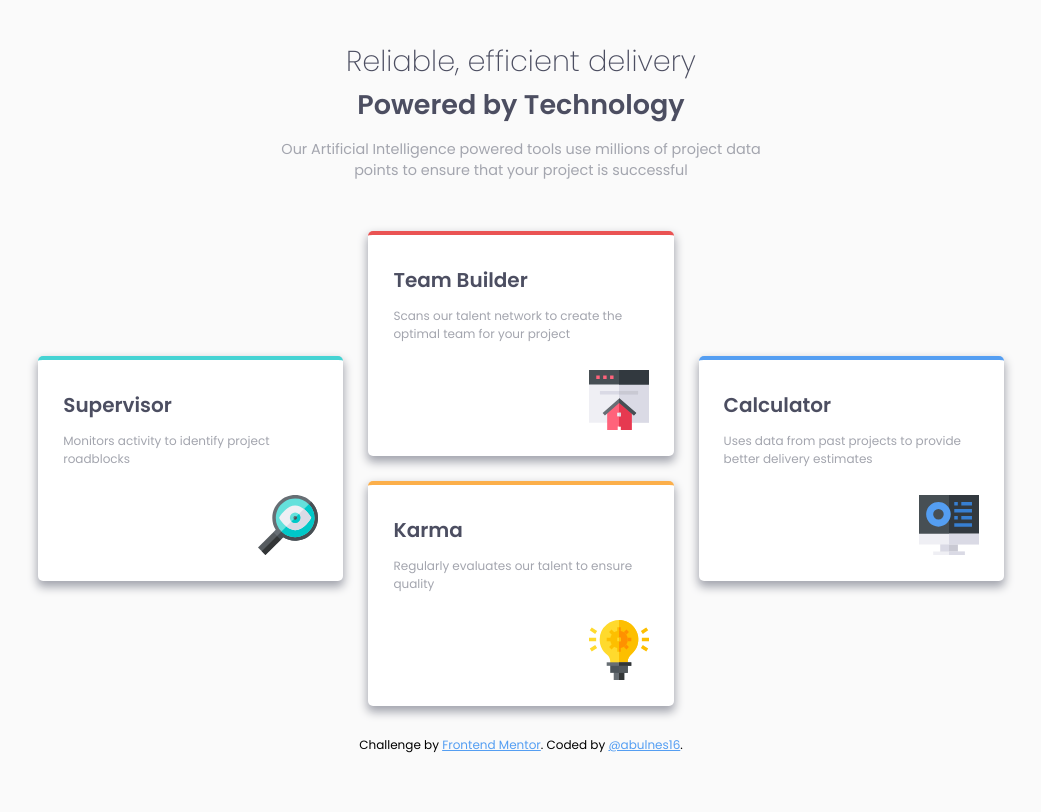
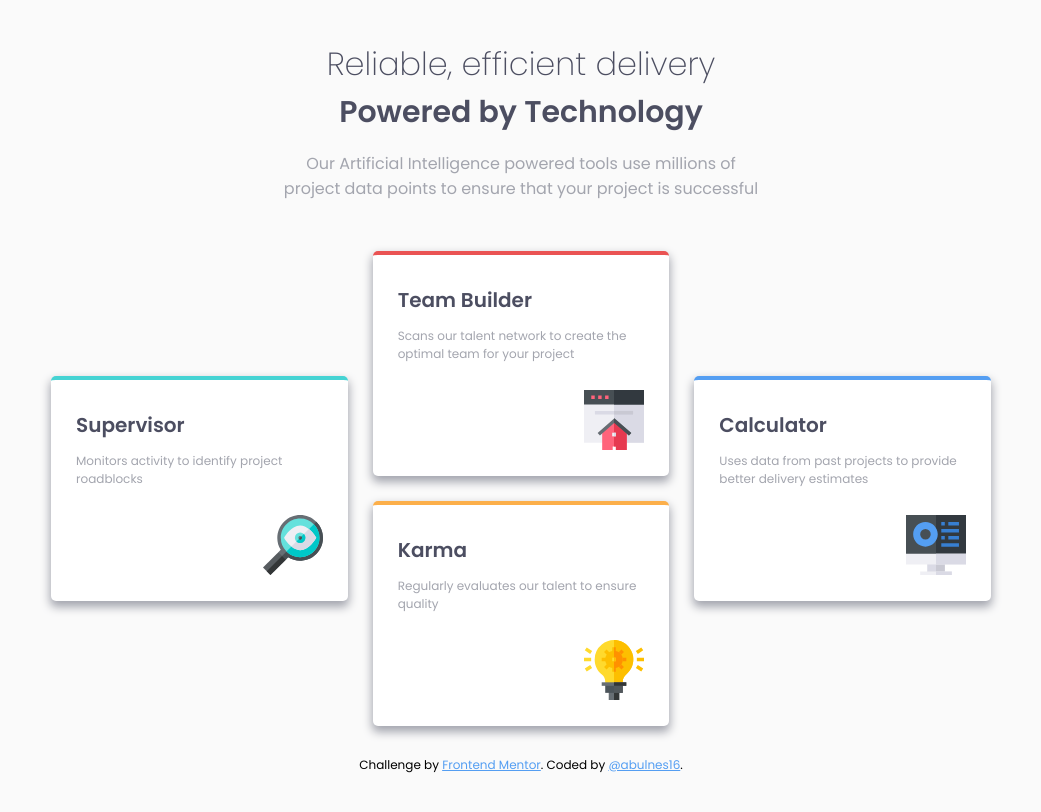
Before and after one commit to abulnes16/four-cards, a plain HTML site: page index.html in a window 1280 px wide. Shown: the whole page, without its empty margins (119-1160 px from the left). Drawn offline with Linux system fonts and the light colour scheme.

Commit message:
Cambio de tamaño del header

```diff
--- a/css/components/_globals.scss
+++ b/css/components/_globals.scss
@@ -30,7 +30,7 @@ figure {
 
   @media screen and (min-width: 768px){
     & {
-      width: 77%;
+      width: 75%;
       margin: 40px auto;
     }
   }
--- a/css/components/_header.scss
+++ b/css/components/_header.scss
@@ -26,7 +26,7 @@ header {
      & {
       width: 50%;
       margin: 0 auto;
-      font-size: 18px;
+      font-size: 20px;
     }
 
     p {
```
Also changed, not shown: css/styles.css.
